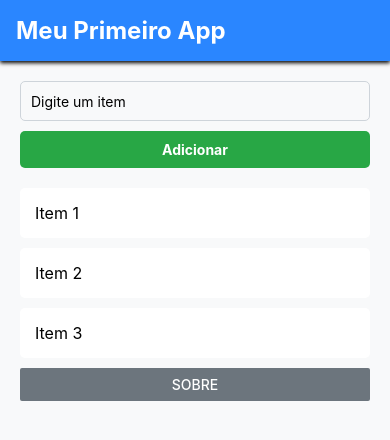
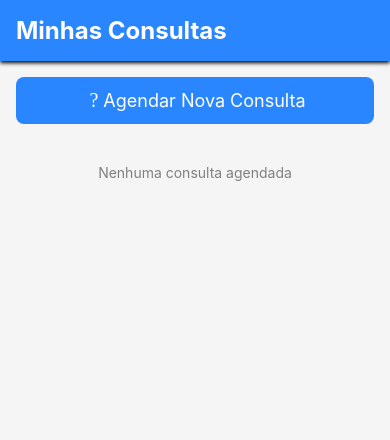
Before and after one commit to SunaUezuri/marcacaoDeConsultasMedicas, a React Native app: screen /Home in a window 390 px wide. Shown: the top 440 px of the page. Built offline with nearby package versions, Linux system fonts and the light colour scheme.

Commit message:
Atualizando a homepage para a de consultas

```diff
--- a/src/screens/HomeScreen.tsx
+++ b/src/screens/HomeScreen.tsx
@@ -1,99 +1,126 @@
-import React, { useState } from 'react';
-import { ScrollView, FlatList, Alert, Button } from 'react-native';
+import React from 'react';
 import styled from 'styled-components/native';
+import { FlatList } from 'react-native';
+import { Button } from 'react-native-elements';
 import { HeaderContainer, HeaderTitle } from '../components/Header';
+import theme from '../styles/theme';
+import { NativeStackNavigationProp } from '@react-navigation/native-stack';
 
-const HomeScreen = () => {
-  const [text, setText] = useState('');
-  const [items, setItems] = useState([
-    { id: '1', text: 'Item 1' },
-    { id: '2', text: 'Item 2' },
-    { id: '3', text: 'Item 3' },
-  ]);
+type RootStackParamList = {
+  Home: undefined;
+  CreateAppointment: undefined;
+  Profile: undefined;
+};
 
-  const addItem = () => {
-    if (text.trim()) {
-      setItems([...items, { id: Date.now().toString(), text }]);
-      setText('');
-    }
-  };
+type HomeScreenProps = {
+  navigation: NativeStackNavigationProp<RootStackParamList, 'Home'>;
+};
+
+const HomeScreen: React.FC<HomeScreenProps> = ({ navigation }) => {
+  const [appointments, setAppointments] = React.useState([]);
 
   return (
     <Container>
       <HeaderContainer>
-        <HeaderTitle>Meu Primeiro App</HeaderTitle>
+        <HeaderTitle>Minhas Consultas</HeaderTitle>
       </HeaderContainer>
 
       <Content>
-        <Input
-          placeholder="Digite um item"
-          onChangeText={setText}
-          value={text}
+        <Button
+          title="Agendar Nova Consulta"
+          icon={{
+            name: 'calendar-plus',
+            type: 'font-awesome',
+            size: 20,
+            color: 'white'
+          }}
+          buttonStyle={{
+            backgroundColor: theme.colors.primary,
+            borderRadius: 8,
+            padding: 12
+          }}
+          onPress={() => navigation.navigate('CreateAppointment')}
         />
 
-        <AddButton onPress={addItem}>
-          <ButtonText>Adicionar</ButtonText>
-        </AddButton>
-
-        <FlatList
-          data={items}
+        <AppointmentList
+          data={appointments}
           keyExtractor={(item) => item.id}
           renderItem={({ item }) => (
-            <ListItem>
-              <ListItemText>{item.text}</ListItemText>
-            </ListItem>
+            <AppointmentCard>
+              <DoctorImage source={{ uri: item.doctor.image }} />
+              <InfoContainer>
+                <DoctorName>{item.doctor.name}</DoctorName>
+                <Specialty>{item.doctor.specialty}</Specialty>
+                <DateTime>{item.date} - {item.time}</DateTime>
+              </InfoContainer>
+            </AppointmentCard>
           )}
-        />
-
-        <Button
-          title="Sobre"
-          onPress={() => Alert.alert('Bem-vindo', 'Aplicativo React Native')}
-          color="#6c757d"
+          ListEmptyComponent={
+            <EmptyText>Nenhuma consulta agendada</EmptyText>
+          }
         />
       </Content>
     </Container>
   );
 };
 
-const Container = styled.ScrollView`
+const Container = styled.View`
   flex: 1;
-  background-color: #f8f9fa;
+  background-color: ${theme.colors.background};
 `;
 
 const Content = styled.View`
-  padding: 20px;
+  flex: 1;
+  padding: ${theme.spacing.medium}px;
 `;
 
-const Input = styled.TextInput`
-  height: 40px;
-  border: 1px solid #ced4da;
-  border-radius: 5px;
-  margin-bottom: 10px;
-  padding: 10px;
+const AppointmentList = styled(FlatList)`
+  margin-top: ${theme.spacing.medium}px;
 `;
 
-const AddButton = styled.TouchableOpacity`
-  background-color: #28a745;
-  padding: 10px;
-  border-radius: 5px;
-  margin-bottom: 20px;
+const AppointmentCard = styled.View`
+  background-color: ${theme.colors.white};
+  border-radius: 8px;
+  padding: ${theme.spacing.medium}px;
+  margin-bottom: ${theme.spacing.medium}px;
+  flex-direction: row;
   align-items: center;
 `;
 
-const ButtonText = styled.Text`
-  color: white;
-  font-weight: bold;
+const DoctorImage = styled.Image`
+  width: 60px;
+  height: 60px;
+  border-radius: 30px;
+  margin-right: ${theme.spacing.medium}px;
 `;
 
-const ListItem = styled.View`
-  background-color: white;
-  padding: 15px;
-  border-radius: 5px;
-  margin-bottom: 10px;
+const InfoContainer = styled.View`
+  flex: 1;
 `;
 
-const ListItemText = styled.Text`
-  font-size: 16px;
+const DoctorName = styled.Text`
+  font-size: ${theme.typography.subtitle.fontSize}px;
+  font-weight: ${theme.typography.subtitle.fontWeight};
+  color: ${theme.colors.text};
+`;
+
+const Specialty = styled.Text`
+  font-size: ${theme.typography.body.fontSize}px;
+  color: ${theme.colors.text};
+  opacity: 0.8;
+`;
+
+const DateTime = styled.Text`
+  font-size: ${theme.typography.body.fontSize}px;
+  color: ${theme.colors.primary};
+  margin-top: 4px;
+`;
+
+const EmptyText = styled.Text`
+  text-align: center;
+  color: ${theme.colors.text};
+  opacity: 0.6;
+  margin-top: ${theme.spacing.large}px;
 `;
 
 export default HomeScreen;
```
